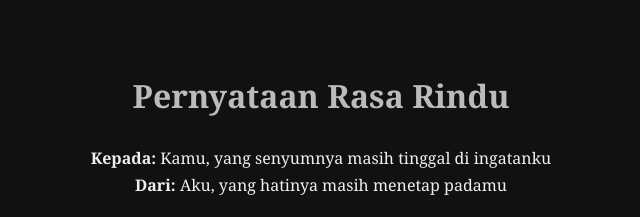
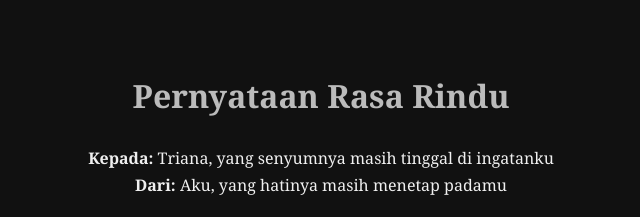
Before and after one commit to cosmiceiling/missu, a plain HTML site: page index.html in a window 1280 px wide. Shown: the top 217 px of the page, 319-959 px from the left. Drawn offline with Linux system fonts and the light colour scheme.

Commit message:
Update index.html

```diff
--- a/index.html
+++ b/index.html
@@ -96,7 +96,7 @@
   </audio>
 
   <h1>Pernyataan Rasa Rindu</h1>
-  <p style="text-align:center"><strong>Kepada:</strong> Kamu, yang senyumnya masih tinggal di ingatanku<br>
+  <p style="text-align:center"><strong>Kepada:</strong> Triana, yang senyumnya masih tinggal di ingatanku<br>
   <strong>Dari:</strong> Aku, yang hatinya masih menetap padamu</p>
 
   <section>
```
